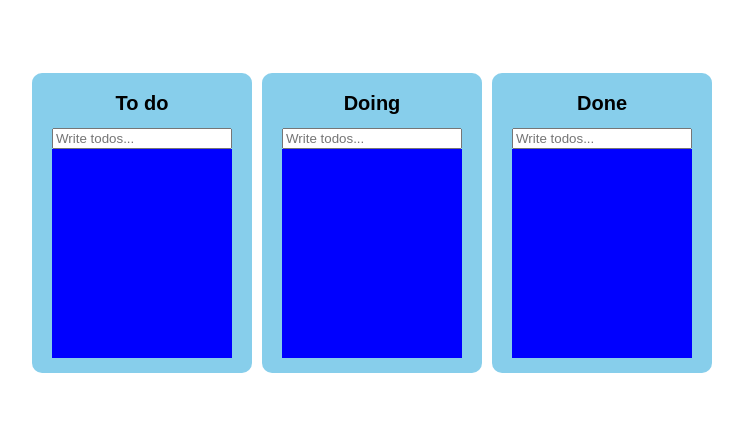
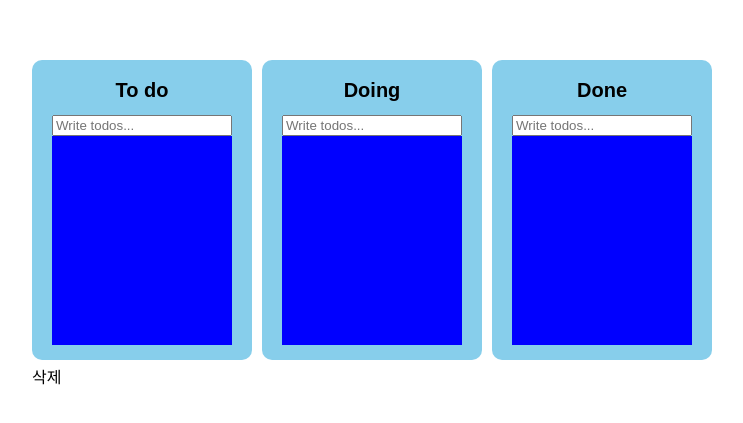
Before and after one commit to lee-yun-pyo/kanban-app, a React (Create React App) app: page / in a window 1280 px wide. Shown: the part 177-600 px from the top of the page, without its empty margins (268-1011 px from the left). Built offline with nearby package versions, Linux system fonts and the light colour scheme.

Commit message:
삭제 기능 구현

```diff
--- /dev/null
+++ b/src/Components/DroppableRemove.tsx
@@ -0,0 +1,18 @@
+import { Droppable } from "react-beautiful-dnd";
+import styled from "styled-components";
+
+const Board = styled.div``;
+
+function DroppableRemove() {
+  return (
+    <>
+      <Droppable droppableId="remove">
+        {(provided) => (
+          <Board ref={provided.innerRef}>삭제{provided.placeholder}</Board>
+        )}
+      </Droppable>
+    </>
+  );
+}
+
+export default DroppableRemove;
--- a/src/Components/Todolist.tsx
+++ b/src/Components/Todolist.tsx
@@ -3,6 +3,7 @@ import styled from "styled-components";
 import { useRecoilState } from "recoil";
 import { todoState } from "../atoms";
 import DroppableCategory from "./DroppableCategory";
+import DroppableRemove from "./DroppableRemove";
 
 const Wrapper = styled.div`
   display: flex;
@@ -24,8 +25,20 @@ const Boards = styled.div`
 function Todolist() {
   const [todos, setTodos] = useRecoilState(todoState);
   const onDragEnd = (info: DropResult) => {
-    const { destination, source, draggableId } = info;
+    const { destination, source } = info;
     if (!destination) return;
+    if (destination.droppableId === "remove") {
+      // To remove
+      setTodos((oldTodos) => {
+        const copyTodos = [...oldTodos[source.droppableId]];
+        copyTodos.splice(source.index, 1);
+        return {
+          ...oldTodos,
+          [source.droppableId]: copyTodos,
+        };
+      });
+      return;
+    }
     if (destination.droppableId === source.droppableId) {
       // same board movement
       setTodos((oldTodos) => {
@@ -67,6 +80,7 @@ function Todolist() {
                 boardId={boardId}
               />
             ))}
+            <DroppableRemove />
           </Boards>
         </Wrapper>
       </DragDropContext>
```
